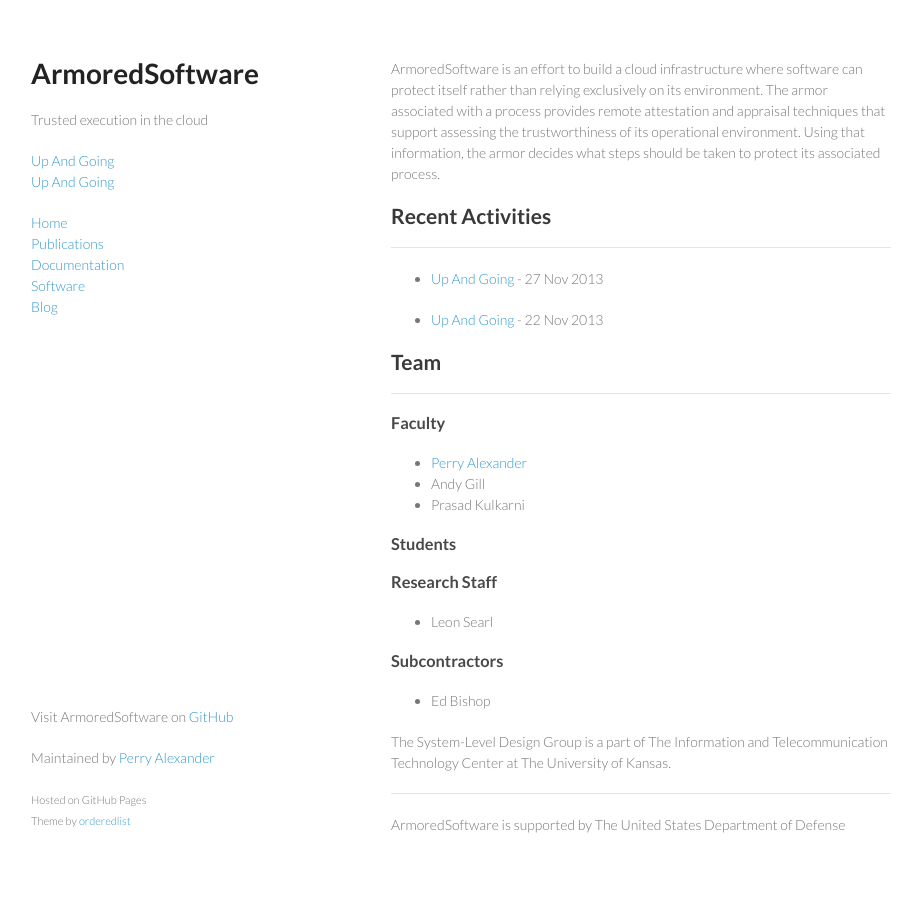
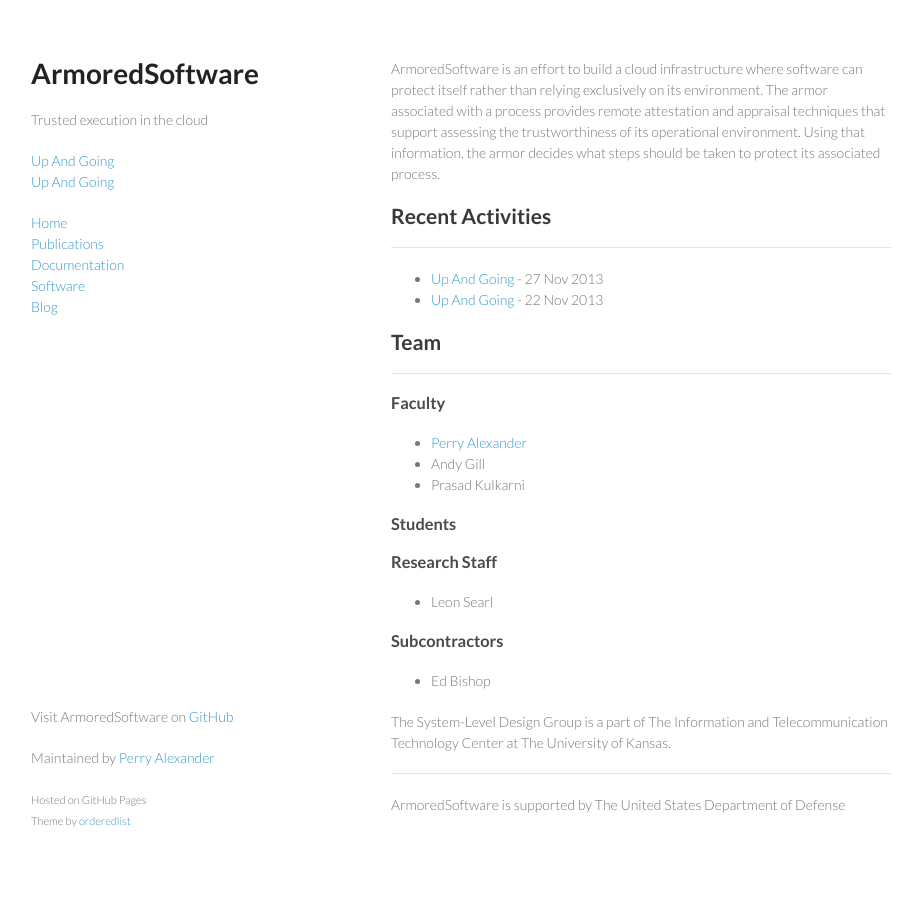
Before and after one commit to armoredsoftware/armoredsoftware.github.io, a Jekyll site: the page built from index.md, in a window 1280 px wide. Shown: the whole page, without its empty margins (179-1101 px from the left). Built offline with Jekyll 4.4.1, drawn with Linux system fonts in a browser that asks for light colours.

Commit message:
moving to standard template

```diff
--- a/index.md
+++ b/index.md
@@ -8,9 +8,11 @@ title: {{ site.title }}
 ## Recent Activities
 -----
 
+<ul>
 {% for post in site.categories.blog limit:10 %}
-* [{{ post.title }}]({{ site.baseurl }}{{ post.url }}) - {{ post.date | date_to_string }}
+<li><a href="({{ site.baseurl }}{{ post.url }})">{{ post.title }}</a> - {{ post.date | date_to_string }}</li>
 {% endfor %}
+</ul>
 
 ## Team
 -----
```
